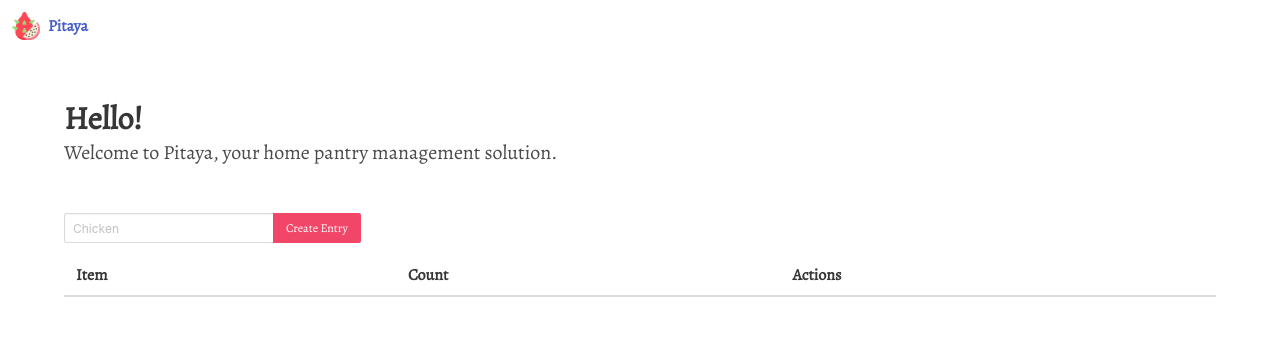
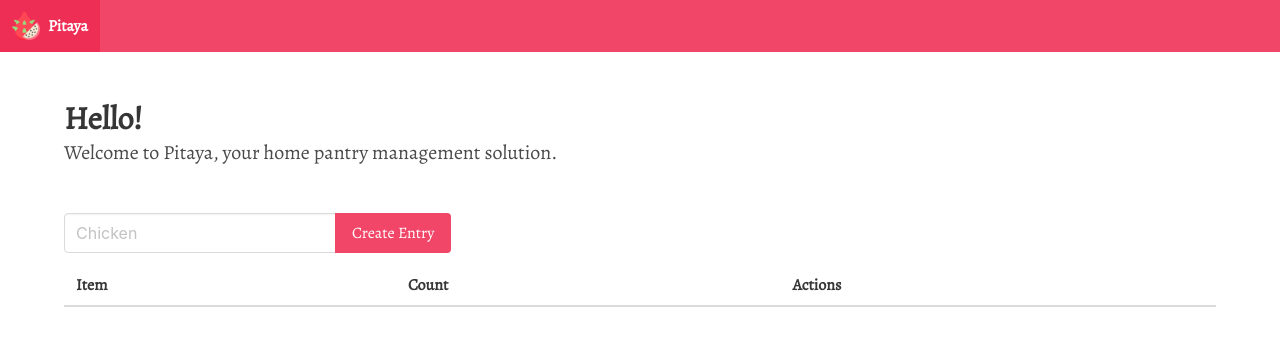
Before and after one commit to itsmingjie/pitaya, a website: page public/index.html in a window 1280 px wide. Drawn offline with nearby package versions, Linux system fonts and the light colour scheme; no server answers.

Commit message:
Update code

```diff
--- a/public/css/custom.css
+++ b/public/css/custom.css
@@ -1,3 +1,6 @@
 body {
-    font-family: 'Alegreya', serif;
+    font-family: 'Alegreya', sans-serif;
+    -webkit-user-drag: none;
+    -webkit-tap-highlight-color: transparent;
+    -webkit-touch-callout: none;
 }
--- a/public/index.html
+++ b/public/index.html
@@ -4,6 +4,14 @@
 		<meta charset="utf-8" />
 		<meta name="viewport" content="width=device-width, initial-scale=1" />
 		<title>Pitaya</title>
+
+		<meta name="apple-mobile-web-app-capable" content="yes">
+		<link rel="apple-touch-icon" href="img/pitaya.png">
+		<link rel="apple-touch-startup-image" href="img/pitaya-transparent.png">
+		<meta name="apple-mobile-web-app-status-bar-style" content="black-translucent">
+		<meta name="apple-mobile-web-app-title" content="Pitaya">
+
+
 		<link
 			rel="stylesheet"
 			href="https://cdn.jsdelivr.net/npm/bulma@0.8.0/css/bulma.min.css"
@@ -16,7 +24,7 @@
 		<meta name="viewport" content="width=device-width, initial-scale=1.0">
 	</head>
 	<body>
-		<nav class="navbar" role="navigation" aria-label="main navigation">
+		<nav class="navbar is-danger" role="navigation" aria-label="main navigation">
 			<div class="navbar-brand">
 				<a class="navbar-item" href="/">
 					<img src="img/pitaya-transparent.png" />&ensp;
@@ -39,14 +47,14 @@
 			<div class="field has-addons">
 				<div class="control">
 					<input
-						class="input is-small"
+						class="input"
 						type="text"
 						placeholder="Chicken"
 						id="add-name"
 					/>
 				</div>
 				<div class="control">
-					<a href="#!" class="button is-danger is-small" onclick="create()">
+					<a href="#!" class="button is-danger" onclick="create()">
 						Create Entry
 					</a>
 				</div>
--- a/public/js/scripts.js
+++ b/public/js/scripts.js
@@ -8,9 +8,9 @@ $.getJSON("/api/list", function(data) {
                 <th>${this.name}</th>\
                 <td>${this.count}</td>\
                 <td id="actions-${this._id}">\
-                <a href="#!" onclick="update('${this._id}')">Update</a>\
+                <a href="#!" class="button is-small is-rounded" onclick="update('${this._id}')">Update</a>\
                 &emsp;\
-                <a href="#!" onclick="destroy('${this._id}')">Delete</a>\
+                <a href="#!" class="button is-danger is-small is-rounded" onclick="destroy('${this._id}')">Delete</a>\
                 </td>\
             </tr>`);
 	});
@@ -37,6 +37,7 @@ function push(id) {
 		count: $(`#count-${id}`).val()
 	};
 
+    if (data.count) {
         $.ajax({
             type: "POST",
             url: "/api/update",
@@ -45,6 +46,7 @@ function push(id) {
                 location.reload();
             }
         });
+    }
 }
 
 function destroy(id) {
```
Lines whose indentation alone changed are shown as unchanged.
